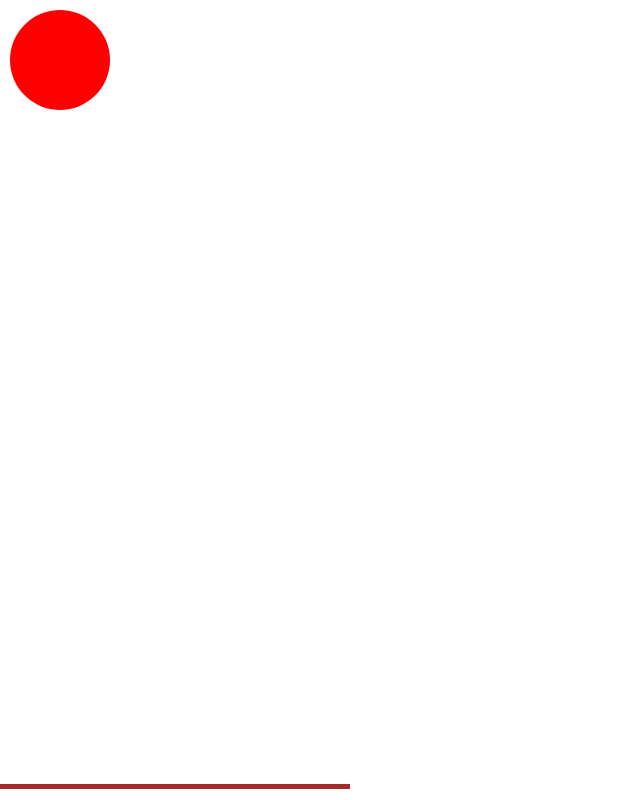
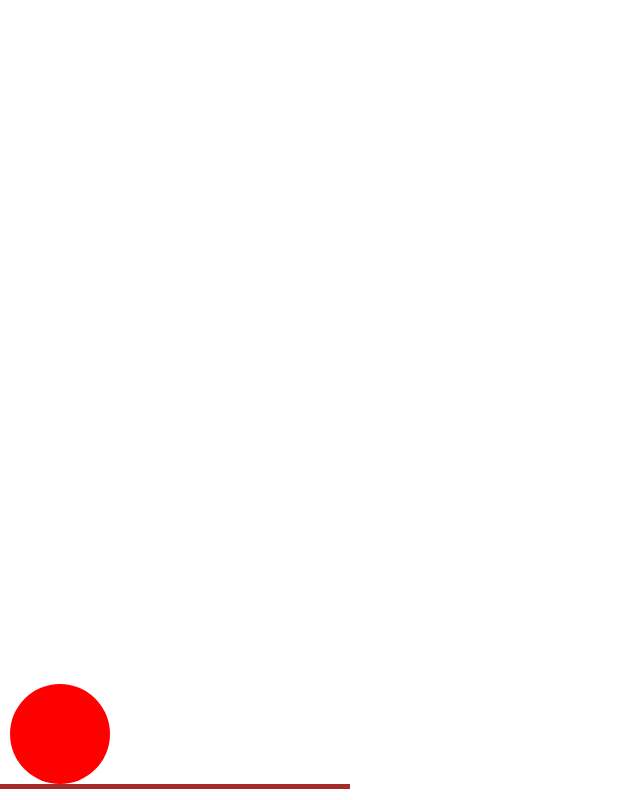
Before and after one commit to tinyzh/example, a plain HTML site: page index.html in a window 1280 px wide. Shown: the whole page, without its empty margins (0-640 px from the left). Drawn offline with Linux system fonts and the light colour scheme.

Commit message:
增加 动画

```diff
--- a/index.html
+++ b/index.html
@@ -16,5 +16,35 @@
     <div id="floor">
 
     </div>
+    <script>
+        (function(){
+            var down = false,
+                trans = 'transition',
+                eventName = 'transitionend';
+
+            if(typeof document.body.style.webkitTransition === 'string'){
+                trans = 'webkitTransition';
+                eventName = 'webkitTransitionEnd';
+            }else if(typeof document.body.style.MozTransition === 'string'){
+                trans = 'MozTransition';
+            }
+            var ball = document.getElementById('ball'),
+                floor = document.getElementById('floor');
+            function bounce(){
+                if(down){
+                    ball.style[trans] = 'top 1s cubic-bezier(0,.27,.32,1)';
+                    ball.style.top = '10px';
+                    down = false;
+                }else{
+                    ball.style[trans] = 'top 1s cubic-bezier(1,0,.96,.91)';
+                    ball.style.top = (floor.offsetTop - 100) + 'px';
+                    down = true;
+                }
+            }
+            ball.addEventListener(eventName,bounce);
+            bounce();
+        }());
+
+    </script>
 </body>
 </html>
```
